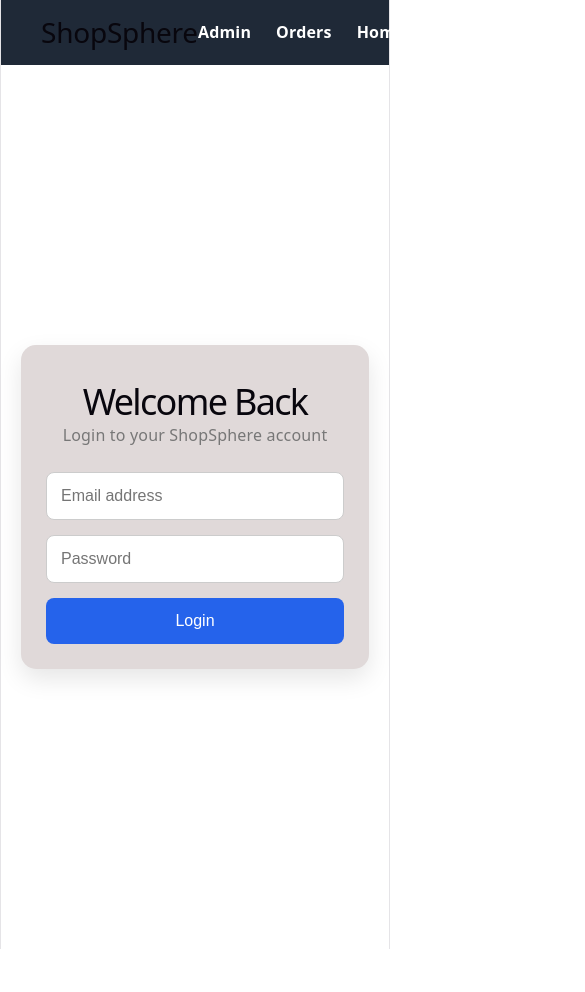
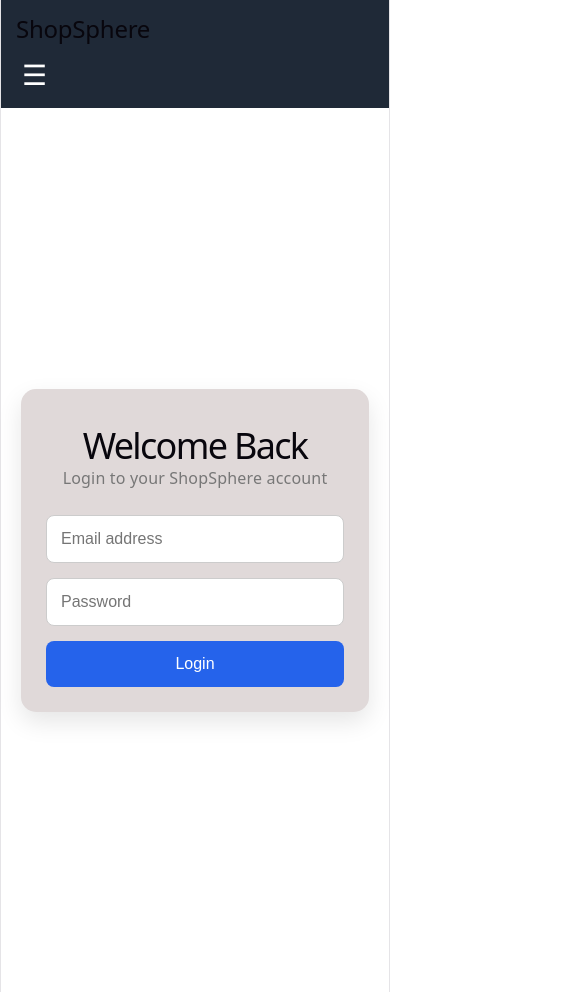
Before and after one commit to glentonagutu22-creator/shopapi-frontend, a React (Vite) app: page /login in a window 390 px wide. Shown: the top 992 px of the page, 585 px wide, since content can reach past the window. Before the commit the page ends 949 px from the top, so only its background shows below. Built offline with nearby package versions, Linux system fonts and the light colour scheme.

Commit message:
Add responsive mobile navbar with hamburger menu

```diff
--- a/src/components/Navbar.jsx
+++ b/src/components/Navbar.jsx
@@ -1,9 +1,11 @@
 import { Link, useNavigate } from "react-router-dom";
-import { useContext } from "react";
+import { useContext, useState } from "react";
 import { CartContext } from "../context/CartContext";
 import "../styles/Navbar.css";
 
 function Navbar() {
+
+const [menuOpen, setMenuOpen] = useState(false);
   const { cart } = useContext(CartContext);
   const navigate = useNavigate();
 
@@ -17,8 +19,14 @@
   return (
     <nav>
       <h2>ShopSphere</h2>
+      <button
+  className="menu-btn"
+  onClick={() => setMenuOpen(!menuOpen)}
+>
+  ☰
+</button>
 
-      <div>
+      <div className={menuOpen ? "nav-links active" : "nav-links"}>
         <Link to="/admin">Admin</Link>
         <Link to="/admin/orders">
   Orders
--- a/src/styles/Admin.css
+++ b/src/styles/Admin.css
@@ -1,7 +1,9 @@
 .admin-container {
+    width: 100%;
   max-width: 1200px;
   margin: auto;
-  padding: 30px;
+  padding: 20px;
+  box-sizing: border-box;
 }
 
 
@@ -61,3 +63,24 @@
   object-fit:cover;
   border-radius:10px;
 }
+@media (max-width: 768px) {
+  .admin-container {
+    padding: 15px;
+  }
+
+  .admin-form {
+    padding: 15px;
+  }
+
+  .admin-title {
+    font-size: 1.5rem;
+  }
+
+  .product-grid {
+    grid-template-columns: 1fr;
+  }
+
+  .admin-product-card img {
+    height: 200px;
+  }
+}
--- a/src/styles/Navbar.css
+++ b/src/styles/Navbar.css
@@ -55,3 +55,62 @@
   font-size: 12px;
   font-weight: bold;
 }
+@media (max-width: 768px) {
+  nav {
+    flex-direction: column;
+    align-items: flex-start;
+    padding: 16px;
+  }
+
+  nav h2 {
+    margin-bottom: 15px;
+    font-size: 24px;
+  }
+
+  nav div {
+    display: flex;
+    flex-wrap: wrap;
+    gap: 12px;
+    width: 100%;
+  }
+
+  nav a,
+  nav button {
+    font-size: 15px;
+  }
+}
+.menu-btn {
+  display: none;
+  background: none;
+  border: none;
+  color: white;
+  font-size: 28px;
+  cursor: pointer;
+}
+
+@media (max-width: 768px) {
+  nav {
+    flex-wrap: wrap;
+    padding: 15px;
+  }
+
+  .menu-btn {
+    display: block;
+  }
+
+  .nav-links {
+    display: none;
+    flex-direction: column;
+    width: 100%;
+    margin-top: 15px;
+    gap: 15px;
+  }
+
+  .nav-links.active {
+    display: flex;
+  }
+
+  nav h2 {
+    font-size: 24px;
+  }
+}
```
